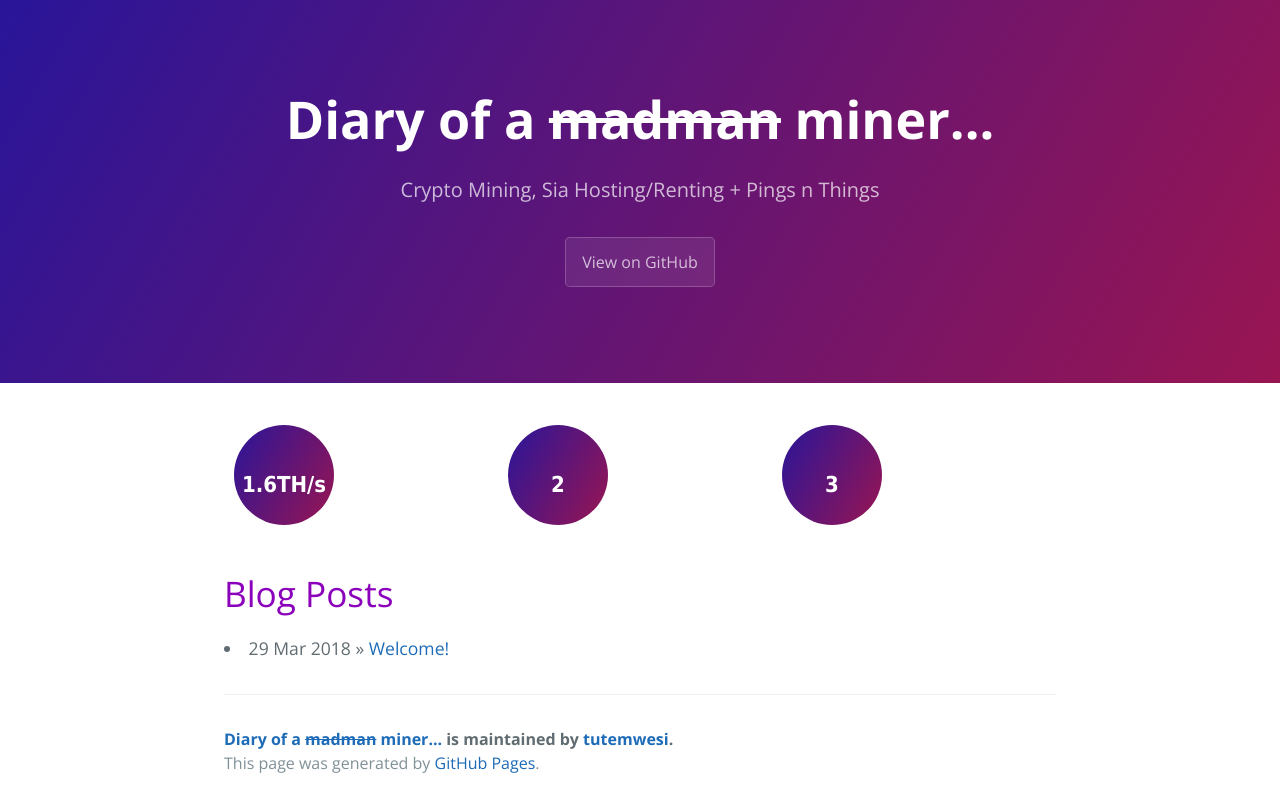
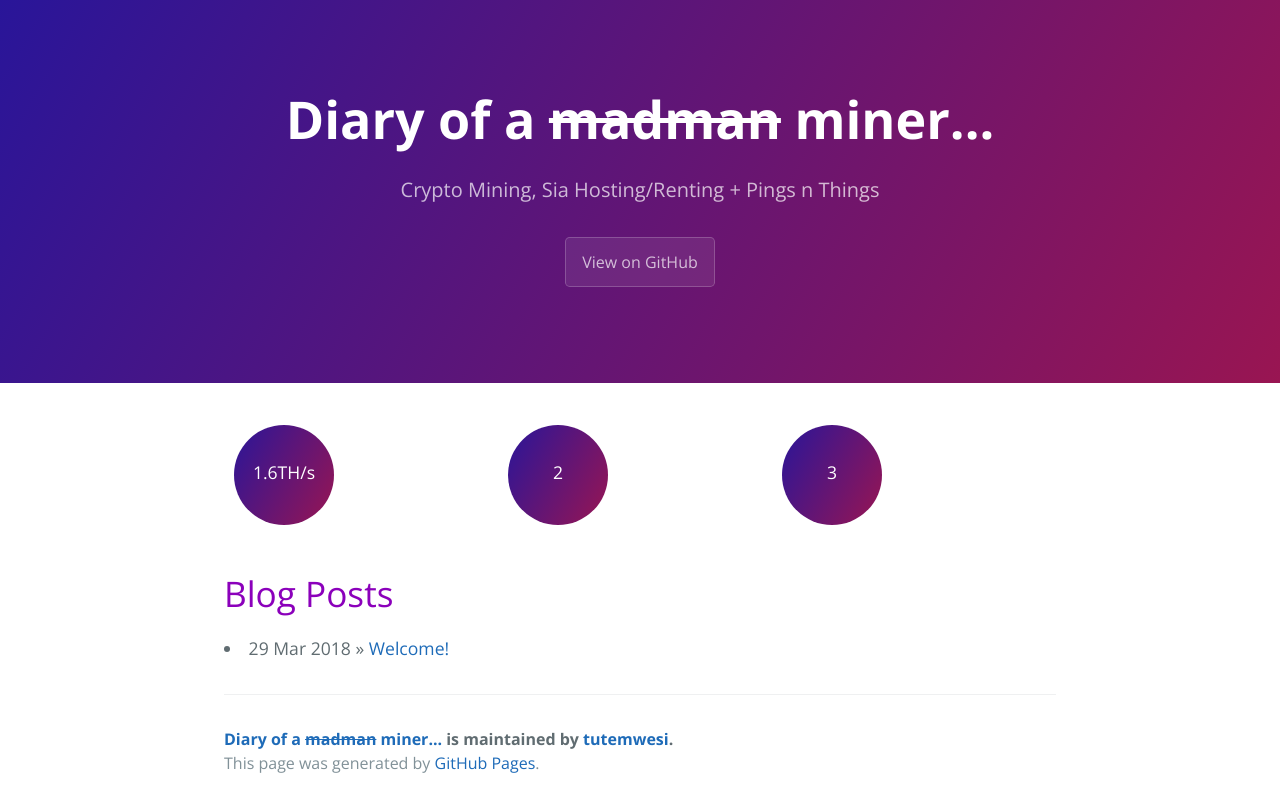
Before and after one commit to intheether/intheether.github.io, a Jekyll site: the page built from index.md, in a window 1280 px wide. Shown: the top 812 px of the page. Built offline with Jekyll 4.4.1, drawn with Linux system fonts in a browser that asks for light colours.

Commit message:
Update cayman.css

```diff
--- a/css/cayman.css
+++ b/css/cayman.css
@@ -189,7 +189,6 @@ a:hover { text-decoration: underline; }
 
 .site-footer-owner { display: block; font-weight: bold; }
 
-.hashrate { grid-row: 1; height: 100px;width: 100px;border-radius: 50%; background-color: #3b1656; background-image: linear-gradient(120deg, #291599, #991552); color: white; font: bold 22px Tahoma; line-height: 100px; text-align: center; }
 
 .grid-container {
   display: grid;
@@ -201,4 +200,7 @@ a:hover { text-decoration: underline; }
   text-align: center;
   padding:10px 0;
 }
+
+.hashrate { grid-row: 1; height: 100px;width: 100px;border-radius: 50%; background-color: #3b1656; background-image: linear-gradient(120deg, #291599, #991552); color: white; font: bold 22px; line-height: 75px; text-align: center; }
+
 .site-footer-credits { color: #819198; }
```
